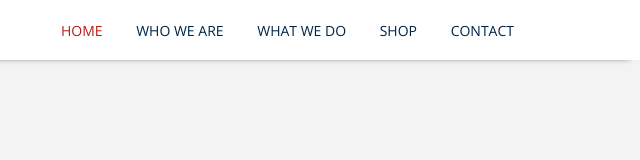
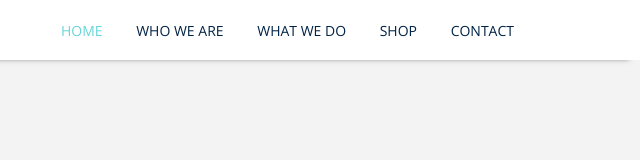
Before and after one commit to trilionit/responsive_navigation_with_hamburger_menu, a plain HTML site: page index.html in a window 1280 px wide. In both pictures the pointer is over the link "HOME". Shown: the full height of the page, 638-1278 px from the left. Drawn offline with nearby package versions, Linux system fonts and the light colour scheme.

Commit message:
finishing up

```diff
--- a/styles/main.css
+++ b/styles/main.css
@@ -78,7 +78,7 @@ nav{
   text-decoration: none;
 }
 .nav li a:hover{
-  color:#B71C1C;
+  color:#68D5D9;
 }
 
 @media only screen and (max-width: 750px){
```
Also changed, not shown: 1 other file.
